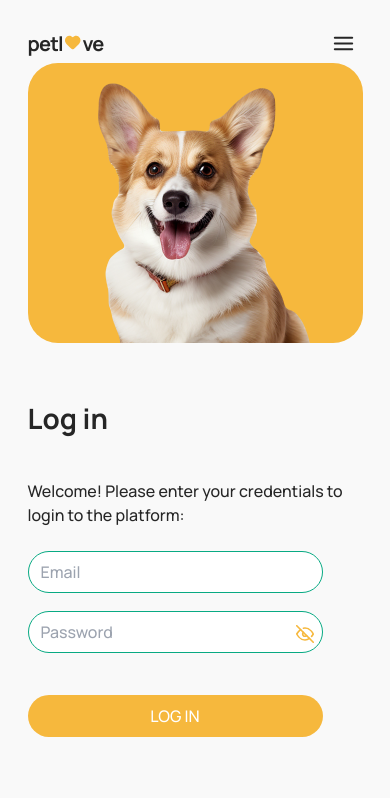
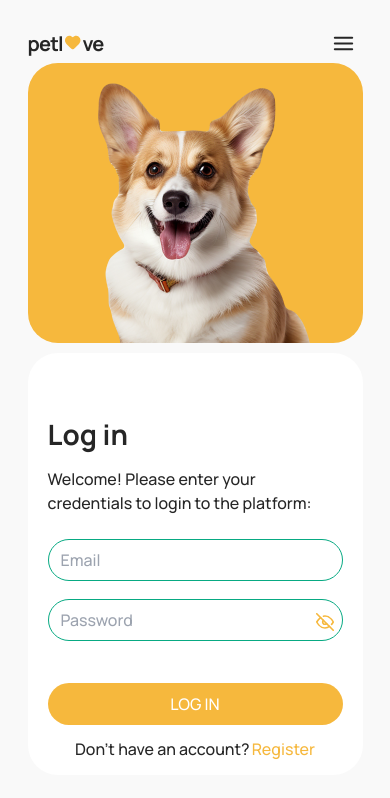
Before and after one commit to MaxsimJSDeveloper/pet-love, a React (Vite) app: page /login in a window 390 px wide. Shown: the top 798 px of the page. Built offline with nearby package versions, Linux system fonts and the light colour scheme.

Commit message:
mobile-version-loaging-page

```diff
--- a/src/components/logic/LoginForm/LoginForm.tsx
+++ b/src/components/logic/LoginForm/LoginForm.tsx
@@ -41,7 +41,7 @@ const LoginForm = () => {
         </div>
         <button
           type="submit"
-          className="bg-[#f6b83d] text-white uppercase h-[42px] rounded-[30px]"
+          className="bg-[#f6b83d] text-white uppercase h-[42px] rounded-[30px] mb-[12px]"
         >
           Log In
         </button>
--- a/src/index.css
+++ b/src/index.css
@@ -26,6 +26,10 @@
   font-style: normal;
 }
 
+* {
+  scroll-behavior: smooth;
+}
+
 body {
   font-family: "Manrope", sans-serif;
   color: #262626;
--- a/src/pages/LoginPage.tsx
+++ b/src/pages/LoginPage.tsx
@@ -1,19 +1,26 @@
 import Title from "../shared/Tittle";
 import LoginForm from "../components/logic/LoginForm/LoginForm";
+import { Link } from "react-router-dom";
 
 const LoginPage = () => {
   return (
     <>
-      <div>
+      <div className="flex flex-col gap-[10px]">
         <div className="flex justify-center items-center bg-[#F6B83D] rounded-[30px]">
           <img src="/img/mobile/dog.png" />
         </div>
-        <div>
-          <Title style="mb-[12px]">Log in</Title>
+        <div className="px-[20px] bg-[#fff] w-[335px] rounded-[30px] h-[422px]">
+          <Title style="mb-[12px] mt-[60px] text-start">Log in</Title>
           <p className="mb-[24px]">
             Welcome! Please enter your credentials to login to the platform:
           </p>
           <LoginForm />
+          <p className="date-color flex justify-center gap-[2px]">
+            Don’t have an account?
+            <Link to="/register" className="text-[#f6b83d]">
+              Register
+            </Link>
+          </p>
         </div>
       </div>
     </>
--- a/src/shared/Input.tsx
+++ b/src/shared/Input.tsx
@@ -1,4 +1,4 @@
-import { useField } from "formik";
+import { ErrorMessage, useField } from "formik";
 
 interface InputProps {
   placeholder: string;
@@ -37,9 +37,11 @@ const Input = ({ placeholder, twoIcons, type, name }: InputProps) => {
         </div>
       )}
       {meta.touched && meta.error && (
-        <div className="absolute text-red-500 text-sm mt-1 top-full left-0">
-          {meta.error}
-        </div>
+        <ErrorMessage
+          component="div"
+          name={name}
+          className="absolute text-red-500 text-sm mt-1 top-full left-0"
+        />
       )}
       {meta.touched && meta.error && (
         <svg
--- a/src/shared/Tittle.tsx
+++ b/src/shared/Tittle.tsx
@@ -5,14 +5,8 @@ interface TitleProps {
   style?: string;
 }
 
-const Title = ({ children, style }: TitleProps) => {
-  return (
-    <h1
-      className={`${style} font-bold text-[28px] text-left mt-[54px] mb-[40px]`}
-    >
-      {children}
-    </h1>
-  );
-};
+const Title = ({ children, style }: TitleProps) => (
+  <h1 className={`${style} font-bold text-[28px] text-left`}>{children}</h1>
+);
 
 export default Title;
```
